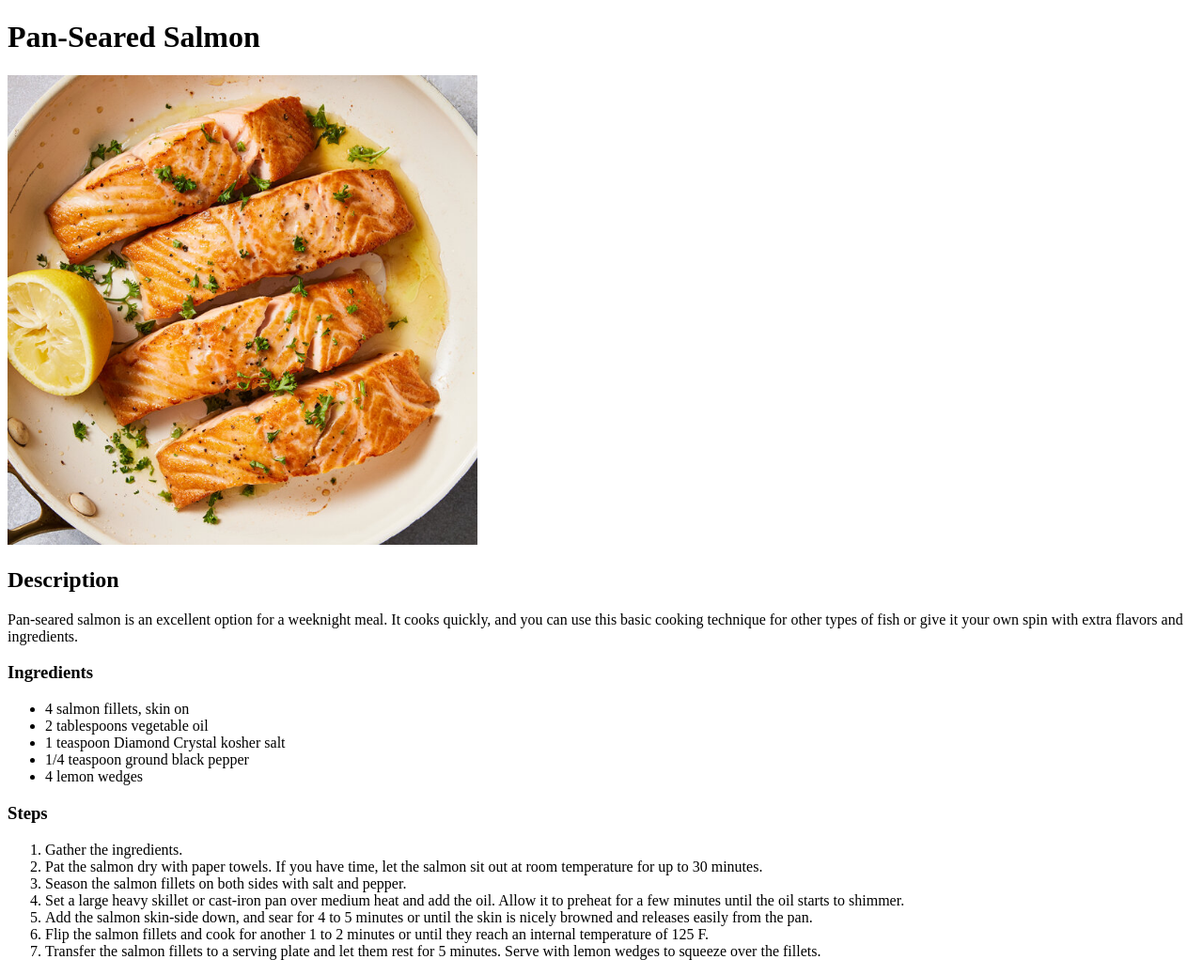
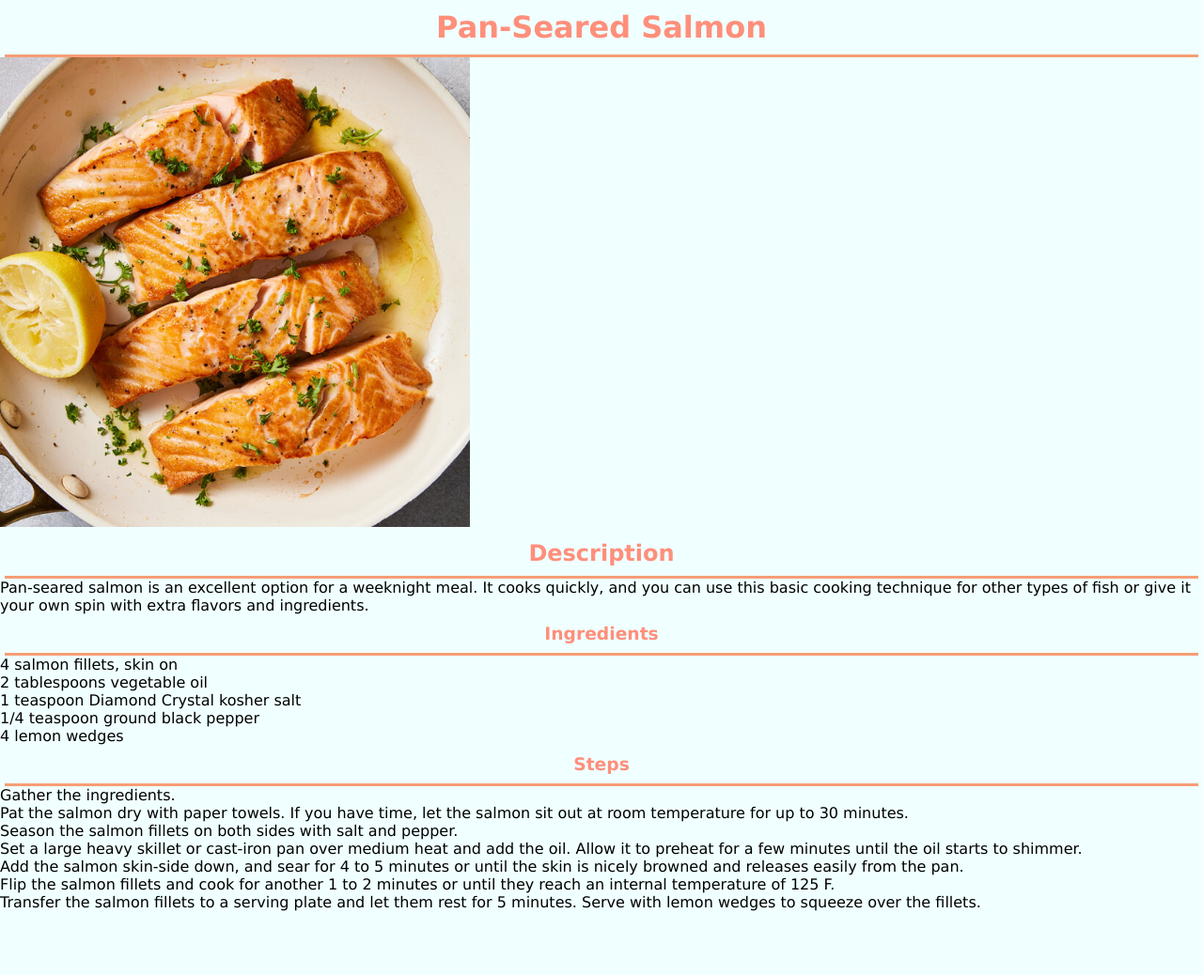
Before and after one commit to xmegan10/odin-recipes, a plain HTML site: page recipes/pan-seared-salmon.html in a window 1280 px wide. Shown: the whole page at 94% size. After the commit the page ends 970 px from the top, so only its background shows below. Drawn offline with Linux system fonts and the light colour scheme.

Commit message:
add style.css to pan-seared-salmon.html

```diff
--- a/recipes/pan-seared-salmon.html
+++ b/recipes/pan-seared-salmon.html
@@ -3,16 +3,18 @@
     <head>
         <meta charset="utf-8">
         <title>Pan-Seared Salmon</title>
+        <link rel="stylesheet" href="../style.css">
     </head>
     <body>
-        <h1>Pan-Seared Salmon</h1>
+        <div class="home-body">
+        <h1 class="heading">Pan-Seared Salmon</h1>
         <img src="../images/pan_seared_salmon.jpg" alt="pan seared salmon" height="500" width="500">
 
-        <h2>Description</h2>
+        <h2 class="heading">Description</h2>
         <p>Pan-seared salmon is an excellent option for a weeknight meal. It cooks quickly, and you can use this basic cooking technique for other types of fish or give it your own spin with extra flavors and ingredients.</p>
 
-        <h3>Ingredients</h3>
-        <ul>
+        <h3 class="heading">Ingredients</h3>
+        <ul class="ingredients">
             <li>4 salmon fillets, skin on</li>
             <li>2 tablespoons vegetable oil</li>
             <li>1 teaspoon Diamond Crystal kosher salt</li>
@@ -20,8 +22,8 @@
             <li>4 lemon wedges</li>
         </ul>
 
-        <h3>Steps</h3>
-        <ol>
+        <h3 class="heading">Steps</h3>
+        <ol class="steps">
             <li>Gather the ingredients.</li>
             <li>Pat the salmon dry with paper towels. If you have time, let the salmon sit out at room temperature for up to 30 minutes. </li>
             <li>Season the salmon fillets on both sides with salt and pepper. </li>
@@ -30,5 +32,6 @@
             <li>Flip the salmon fillets and cook for another 1 to 2 minutes or until they reach an internal temperature of 125 F. </li>
             <li>Transfer the salmon fillets to a serving plate and let them rest for 5 minutes. Serve with lemon wedges to squeeze over the fillets. </li>
         </ol>
+        </div>
     </body>
 </html>
```
